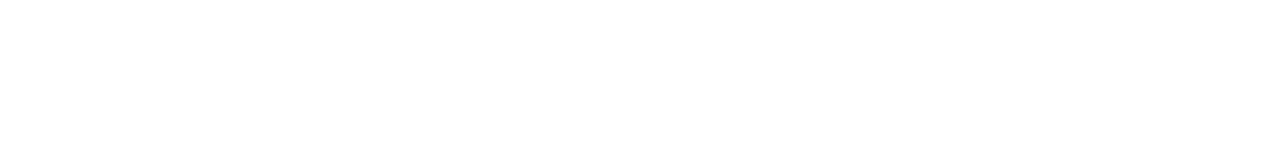
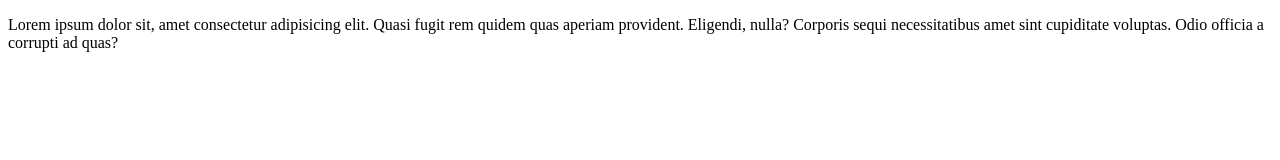
Before and after one commit to masud-uddin00/test, a plain HTML site: page index.html in a window 1280 px wide. Drawn offline with Linux system fonts and the light colour scheme.

Commit message:
index.html uploaded

```diff
--- a/index.html
+++ b/index.html
@@ -6,6 +6,6 @@
     <title>Document</title>
 </head>
 <body>
-
+    <p>Lorem ipsum dolor sit, amet consectetur adipisicing elit. Quasi fugit rem quidem quas aperiam provident. Eligendi, nulla? Corporis sequi necessitatibus amet sint cupiditate voluptas. Odio officia a corrupti ad quas?</p>
 </body>
 </html>
```
